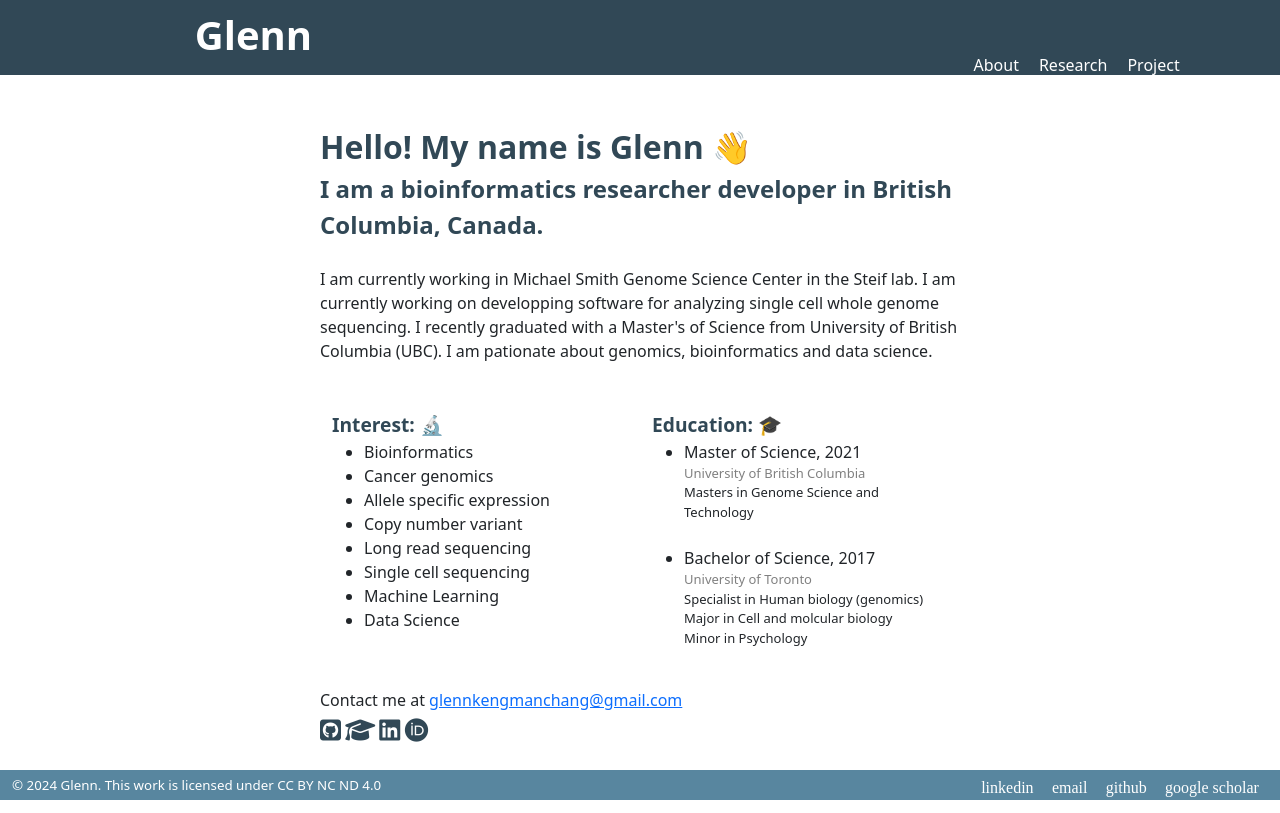
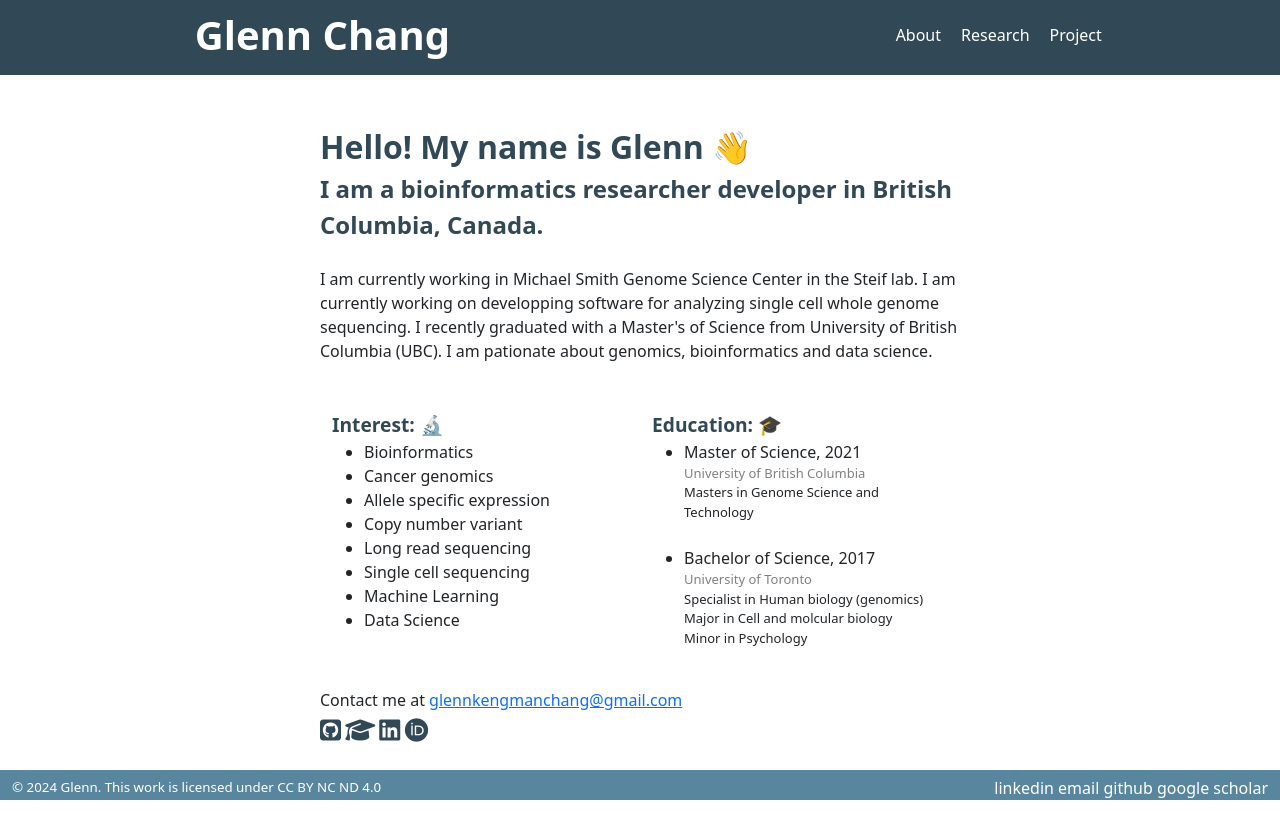
Before and after one commit to Glenn032787/personal_website, a Django app: page / in a window 1280 px wide. Run offline with Django 4.2, Linux system fonts and the light colour scheme; some libraries are stand-ins or nearby versions.

Commit message:
Make compatible for smaller screen

```diff
--- a/mysite/templates/base.html
+++ b/mysite/templates/base.html
@@ -81,11 +81,59 @@
             display: flex;
             justify-content: space-around;
             align-items: center;
-            font-family:'Andale Mono';
         }
         #social a {
             text-decoration: none;
             color: var(--white);
+        }
+        #copyright {
+            font-size: smaller;
+        }
+
+        /* For tablets or small laptops */
+        @media (max-width: 768px) {
+            .baseContainer {
+                width: 75%;
+            }
+            #title a {
+                font-size: x-large;
+            }
+            #navigation a {
+                font-size: small;
+            }
+            .header {
+                height: 50px;
+            }
+            #navigationBar {
+                width: 90%;
+            }
+            #copyright {
+                font-size: x-small;
+            }
+            #social {
+                font-size: x-small;
+            }
+            .bottomHeader {
+                height: 15px;
+            }
+        }
+        /* For phone and small screen */
+        @media (max-width: 576px) {
+            .baseContainer {
+                width: 90%; /* For phones, take up most of the screen */
+            }
+            #title a {
+                font-size: large; /* Decrease font size on small screens */
+            }
+            #navigation a {
+                font-size: small;
+            }
+            #navigationBar {
+                width: 100%;
+            }
+            #copyright {
+                font-size: xx-small;
+            }
         }
     </style>
     {% block style %}{% endblock style %}
@@ -93,17 +141,18 @@
     <body>
         <div class="header">
             <div class="container-fluid">
-                <div class="row" id="navigationBar">
-                    <div class="col-3" id="title">
+                <div class="row justify-content-between align-items-center" id="navigationBar">
+                    <!-- Title on the left -->
+                    <div class="col-6 col-md-7" id="title">
                         <a href="{% url 'homepage' %}">Glenn Chang</a>
                     </div>
-                    <div class="col-7"></div>
-                    <div class="col-2" id="navigation">
+
+                    <!-- Navigation on the right -->
+                    <div class="col-6 col-md-3 text-end" id="navigation">
                         <a href="{% url 'about' %}">About</a>
                         <a href="{% url 'research' %}">Research</a>
                         <a href="{% url 'project' %}">Project</a>
                     </div>
-                    <div class="col-3"></div>
                 </div>
             </div>
         </div>
@@ -122,10 +171,9 @@
 
         <div class="bottomHeader">
             <div class="container-fluid">
-                <div class="row" id="bottomBar">
-                    <div class="col-4" style="font-size: smaller;">© 2024 Glenn. This work is licensed under CC BY NC ND 4.0</div>
-                    <div class="col-5"></div>
-                    <div class="col-3" id="social">
+                <div class="row  justify-content-between align-items-center" id="bottomBar">
+                    <div class="col-lg-7 col-md-12" id="copyright">© 2024 Glenn. This work is licensed under CC BY NC ND 4.0</div>
+                    <div class="col-5 d-none d-lg-block text-end" id="social">
                         <a href="https://www.linkedin.com/in/glenn-chang-a26ab3197/">linkedin</a>
                         <a href="mailto: glennkengmanchang@gmail.com">email</a>
                         <a href="https://github.com/Glenn032787/">github</a>
```
